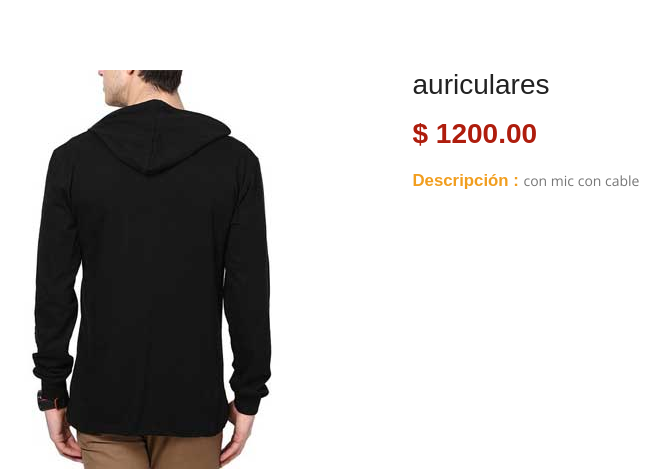
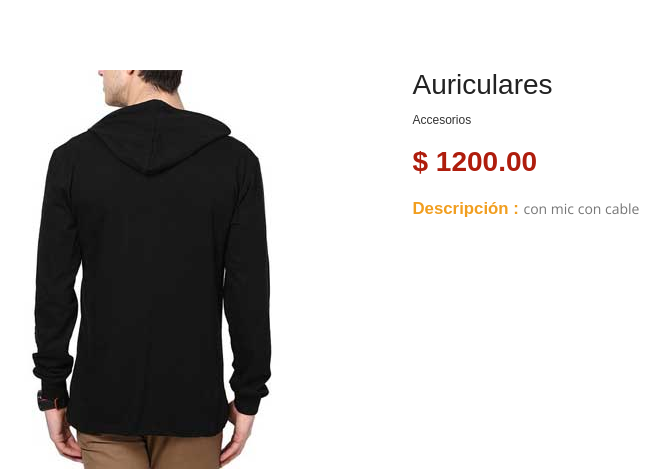
Before and after one commit to cristiangromero/ecommPython, a Django app: page /ecom/5 in a window 1280 px wide. Shown: the part 142-611 px from the top of the page, without its empty margins (100-770 px from the left). Run offline with Django 3.2, Linux system fonts and the light colour scheme; data comes from the database, SQL or seed files in the repository; some libraries are stand-ins or nearby versions; some web fonts are replaced.

Commit message:
correcciones en view y productos

```diff
--- a/frontend/templates/productos.html
+++ b/frontend/templates/productos.html
@@ -13,7 +13,8 @@
 						</div>
 					</div>
 					<div class="single-right simpleCart_shelfItem">
-						<h4>{{ productoss.nombre }}</h4>
+						<h4 style=" text-transform: capitalize">{{ productoss.nombre }}</h4>
+						<h6 style=" text-transform: capitalize">{{ categ.nombre }}</h6>
 						<p class="price item_price">$&nbsp;{{ productoss.precio }}</p>
 						<div class="description">
 							<p><span>Descripción : </span> {{ productoss.descripcion }}</p>
--- a/frontend/views.py
+++ b/frontend/views.py
@@ -17,7 +17,8 @@ def register(request):
 
 def productos(request, prod_id):
     productoss = Productos.objects.get(id = prod_id)
-    return render (request, "productos.html", {'productoss':productoss})
+    categ = Categorias.objects.get(nombre = productoss.categoria)
+    return render (request, "productos.html", {'productoss':productoss, 'categ':categ})
 
 def listcategorias(request):
     cat_id = request.GET.get("Search")
```
